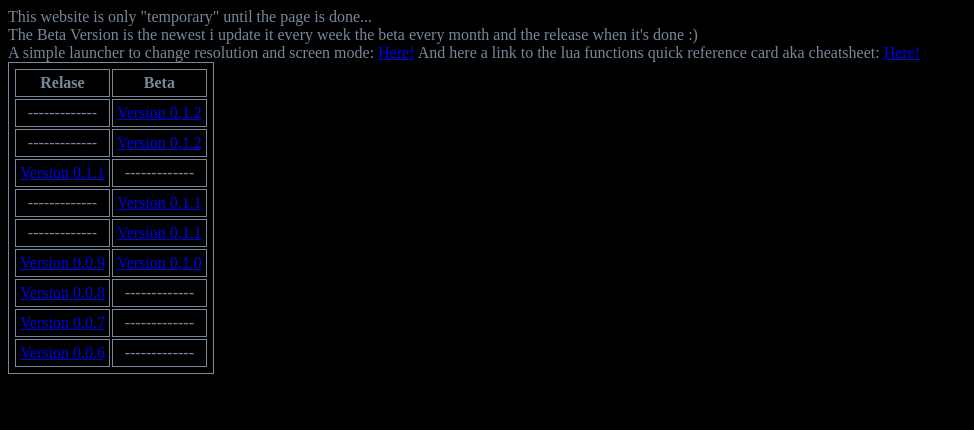
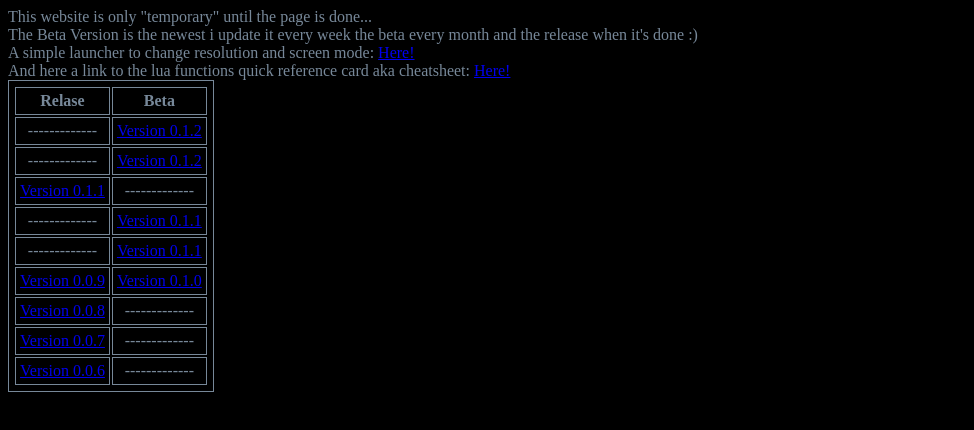
Before and after one commit to BiberGames/sourcelike, a plain HTML site: page index.html in a window 1280 px wide. Shown: the whole page, without its empty margins (0-974 px from the left). Drawn offline with Linux system fonts and the light colour scheme.

Commit message:
fucking <br />

```diff
--- a/index.html
+++ b/index.html
@@ -19,7 +19,7 @@
 <body>
   This website is only "temporary" until the page is done...<br />
   The Beta Version is the newest i update it every week the beta every month and the release when it's done :)<br />
-  A simple launcher to change resolution and screen mode: <a href="https://github.com/BiberGames/sourcelike/raw/main/launcher.zip">Here!</a>
+  A simple launcher to change resolution and screen mode: <a href="https://github.com/BiberGames/sourcelike/raw/main/launcher.zip">Here!</a><br />
   And here a link to the lua functions quick reference card aka cheatsheet: <a href="https://bibergames.github.io/sourcelike/Docs.html">Here!</a>
 <table>
   <tr>
```
